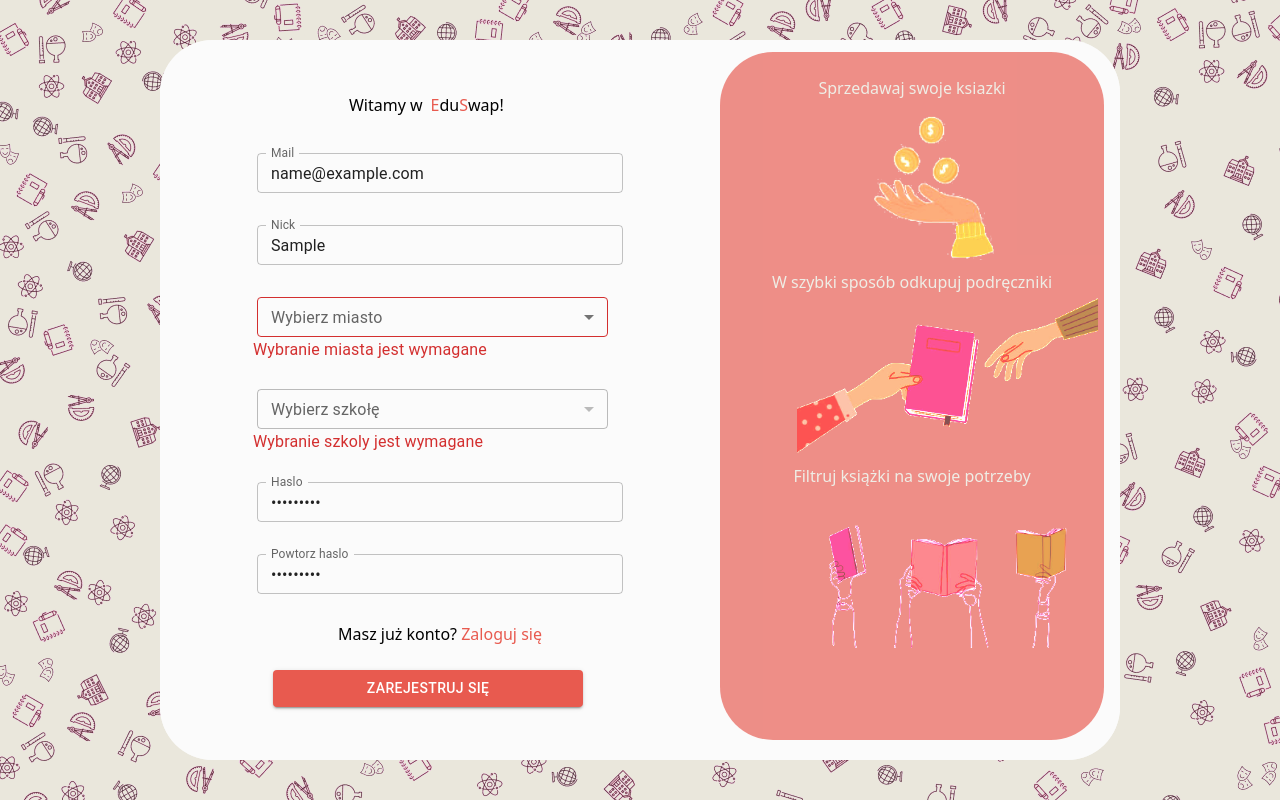
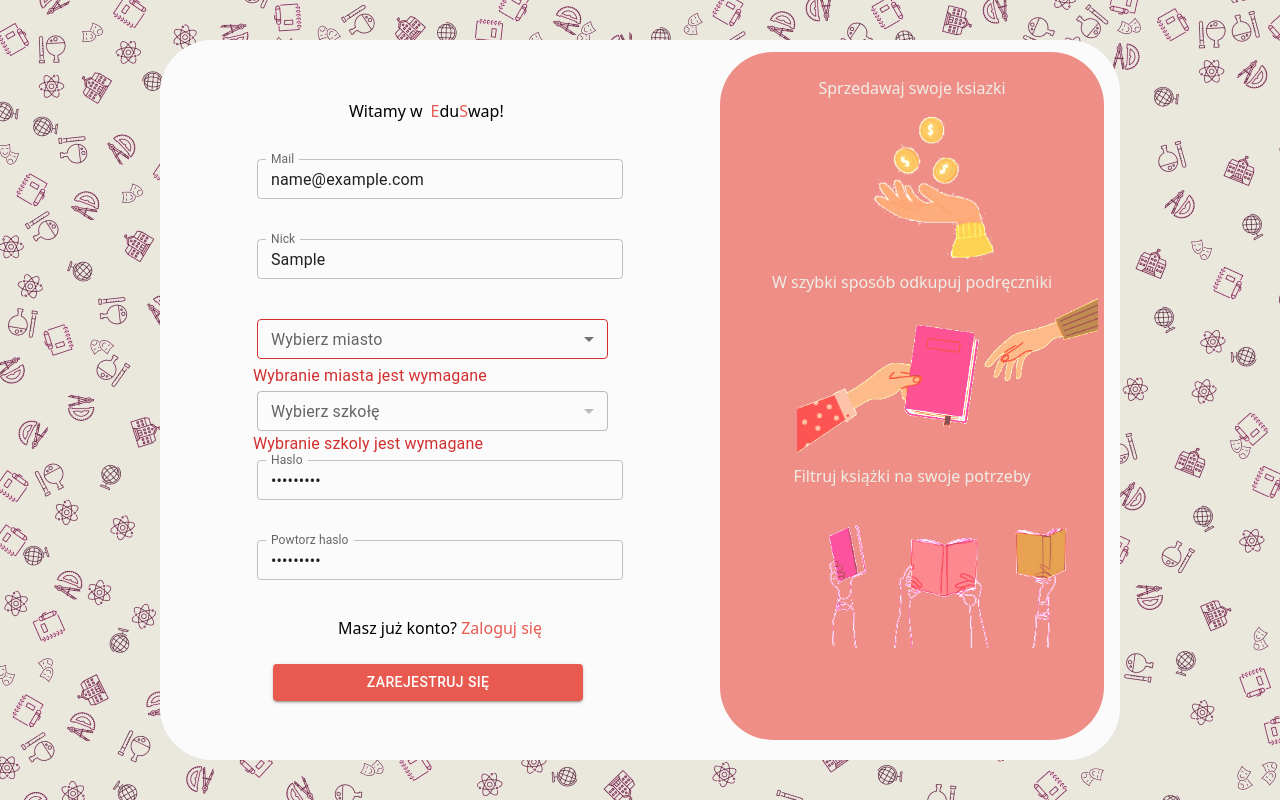
Before and after one commit to EduSwap-TextbookResell/EduSwap, a React (Vite) app in the folder frontend/: page /signup/register in a window 1280 px wide. Both pictures are taken after typing "name@example.com", "Sample", "Sample123", "Sample123" into the empty fields and a click on the button "ZAREJESTRUJ SIĘ". Built offline with nearby package versions, Linux system fonts and the light colour scheme.

Commit message:
fixed minor issue
I HATE HOW WHEN ERROR SHOWS TEXTS POSITION CHANGES so i fixed it :D

```diff
--- a/frontend/src/Components/SignUp/Forms/Registration_Form.jsx
+++ b/frontend/src/Components/SignUp/Forms/Registration_Form.jsx
@@ -31,13 +31,14 @@
   };
 
   return (
-    <div>
+    <div className='h-auto'>
+      <div className='w-0 h-9'></div>
       <div className="mb-9 ml-24 flex text-center">
         Witamy w <p className="ml-2 text-dark_coral">E</p>du
         <p className="text-dark_coral">S</p>wap!
       </div>
       <form onSubmit={handleSubmit(onSubmit)}>
-        <div className="m-1">
+        <div className="m-1 mb-3">
           <TextField
             label="Mail"
             error={!!errors.email}
@@ -52,10 +53,10 @@
               },
             })}
           />
-          {errors.email && <Typography color="error">{errors.email.message}</Typography>}
+          {errors.email && <Typography color="error" style={{ position: 'absolute'}}>{errors.email.message}</Typography>}
         </div>
         <br />
-        <div className="m-1">
+        <div className="m-1 mb-3">
           <TextField
             label="Nick"
             error={!!errors.nick}
@@ -71,10 +72,10 @@
               },
             })}
           />
-          {errors.nick && <Typography color="error">{errors.nick.message}</Typography>}
+          {errors.nick && <Typography color="error" style={{ position: 'absolute'}}>{errors.nick.message}</Typography>}
         </div>
         <br />
-        <div className="m-1 mb-2 mt-[-1%]">
+        <div className="m-1 mb-3 mt-[-1%]">
           <Box sx={{ Width: 300 }}>
             <FormControl fullWidth>
               <InputLabel id="select-label">Wybierz miasto</InputLabel>
@@ -108,7 +109,7 @@
           </Box>
 
         </div>
-        {errors.city && <Typography color="error">{errors.city.message}</Typography>}
+        {errors.city && <Typography color="error" style={{ position: 'absolute'}}>{errors.city.message}</Typography>}
         <br />
         <div className="m-1 mb-2 mt-[-1%]">
           <Box sx={{ Width: 300 }}>
@@ -144,9 +145,9 @@
             </FormControl>
           </Box>
         </div>
-        {errors.school && <Typography color="error">{errors.school.message}</Typography>}
+        {errors.school && <Typography color="error" style={{ position: 'absolute'}}>{errors.school.message}</Typography>}
         <br />
-        <div className="m-1">
+        <div className="m-1 mb-3">
           <TextField
             label="Haslo"
             error={!!errors.password}
@@ -162,10 +163,10 @@
               },
             })}
           />
-          {errors.password && <Typography color="error">{errors.password.message}</Typography>}
+          {errors.password && <Typography color="error" style={{ position: 'absolute'}}>{errors.password.message}</Typography>}
         </div>
         <br />
-        <div className="m-1">
+        <div className="m-1 mb-3">
           <TextField
             label="Powtorz haslo"
             error={!!errors.confirmPassword}
@@ -179,7 +180,7 @@
                 value === data.password || 'Hasła się nie zgadzają',
             })}
           />
-          {errors.confirmPassword && <Typography color="error">{errors.confirmPassword.message}</Typography>}
+          {errors.confirmPassword && <Typography color="error" style={{ position: 'absolute'}}>{errors.confirmPassword.message}</Typography>}
         </div>
         <br />
         <div className="mb-6 text-center">
@@ -199,6 +200,7 @@
           </Button>
         </div>
       </form>
+      <div className='w-0 h-9'></div>
     </div>
   );
 }
```
